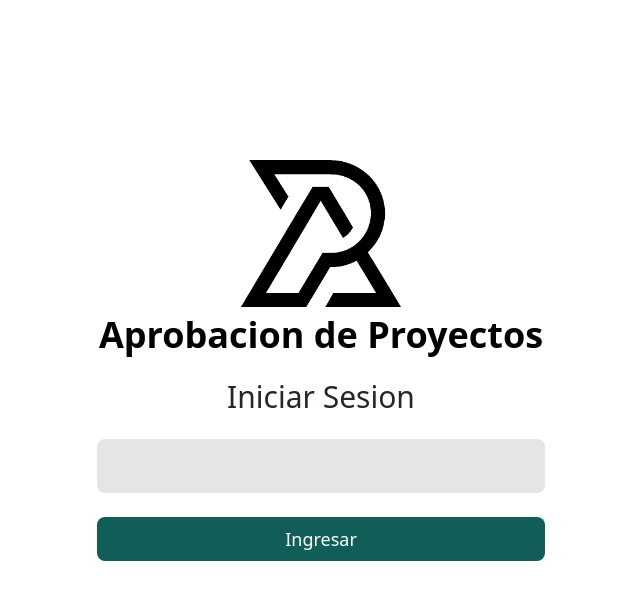
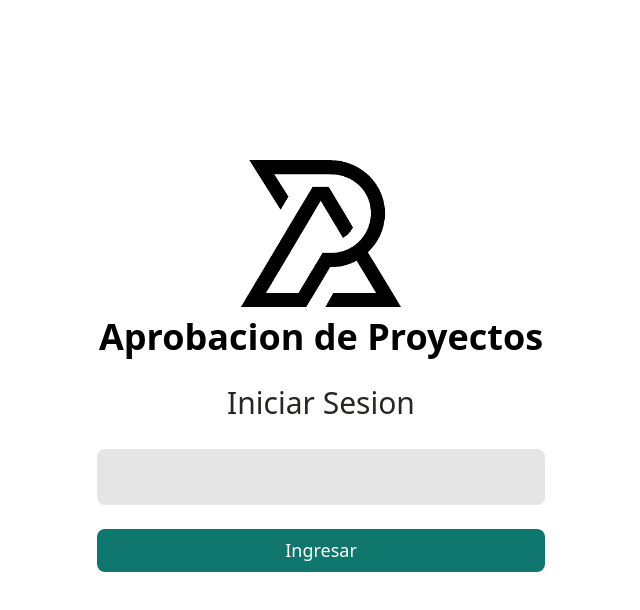
Before and after one commit to brunossaid/aprobacion-de-proyectos, a plain HTML site: page frontend/index.html in a window 1280 px wide. Shown: the whole page, without its empty margins (319-959 px from the left). Drawn offline with nearby package versions, Linux system fonts and the light colour scheme; no server answers.

Commit message:
correcciones del tp3
se creo una nueva rama ya que son cosas que a mi personalmente no me gustan, pero bueno

* se cambiaron los colores de los estados por unos mas apagados
* se hizo nuevamente la page del login ya que me pidio usar mas css, asi q se hizo esta completa desde 0 con css en lugar de tailwind

```diff
--- /dev/null
+++ b/frontend/css/login.css
@@ -0,0 +1,113 @@
+/* bg */
+.login-section {
+  display: flex;
+  flex-direction: column;
+  align-items: center;
+  padding-top: 160px;
+}
+
+/* logo*/
+.login-header {
+  display: flex;
+  flex-direction: column;
+  align-items: center;
+  margin-bottom: 1rem;
+}
+
+.logo-light {
+  display: block;
+  width: 10rem;
+}
+
+.logo-dark {
+  display: none;
+  width: 10rem;
+}
+
+/* titulo */
+.main-title {
+  font-size: 2.25rem;
+  font-weight: 600;
+  color: black;
+  margin-top: 0.2rem;
+  text-align: center;
+}
+
+/* form de login */
+.login-container {
+  display: flex;
+  flex-direction: column;
+  align-items: center;
+  gap: 1.5rem;
+  width: 100%;
+  max-width: 28rem;
+}
+
+.login-title {
+  font-size: 1.875rem;
+}
+
+.login-form {
+  width: 100%;
+}
+
+.user-select {
+  width: 100%;
+  font-size: 1.25rem;
+  border: 1px solid transparent;
+  border-radius: 0.5rem;
+  padding: 0.75rem 1rem;
+  background-color: #e5e5e5;
+  transition: all 0.3s ease;
+  appearance: none;
+  cursor: pointer;
+}
+
+.user-select:focus {
+  outline: none;
+  border-color: #0f766e; /* teal-800 */
+}
+
+.user-select:hover {
+  border-color: #a3a3a3; /* neutral-400 */
+}
+
+.login-button {
+  margin-top: 1.5rem;
+  width: 100%;
+  background-color: #0f766e;
+  color: white;
+  font-size: 1.125rem;
+  font-weight: 500;
+  padding: 0.5rem 0;
+  border: none;
+  border-radius: 0.5rem;
+  transition: background-color 0.3s ease;
+  cursor: pointer;
+}
+
+.login-button:hover {
+  background-color: #0d9488; /* teal-600 */
+}
+
+/* === MODO OSCURO === */
+.dark .logo-light {
+  display: none;
+}
+
+.dark .logo-dark {
+  display: block;
+}
+
+.dark .main-title {
+  color: white;
+}
+
+.dark .user-select {
+  background-color: #1c1917; /* stone-800 */
+  color: white;
+}
+
+.dark .login-container {
+  color: white;
+}
--- a/frontend/index.html
+++ b/frontend/index.html
@@ -21,6 +21,7 @@
 
     <!-- styles -->
     <link rel="stylesheet" href="css/styles.css" />
+    <link rel="stylesheet" href="css/login.css" />
 
     <!-- scritps -->
     <script type="module" src="js/main.js"></script>
--- a/frontend/pages/login.html
+++ b/frontend/pages/login.html
@@ -1,33 +1,22 @@
-<section class="flex flex-col items-center pt-[160px]">
-  <div class="flex flex-col items-center mb-6">
-    <img
-      src="img/ap-logo-black.png"
-      alt="logo"
-      class="block dark:hidden w-40"
-    />
-    <img src="img/ap-logo.png" alt="logo" class="hidden dark:block w-40" />
-    <h1 class="text-4xl font-semibold text-black dark:text-white mt-2">
-      Aprobacion de Proyectos
-    </h1>
+<section class="login-section">
+  <div class="login-header">
+    <img src="img/ap-logo-black.png" alt="logo" class="logo-light" />
+    <img src="img/ap-logo.png" alt="logo" class="logo-dark" />
+    <h1 class="main-title">Aprobacion de Proyectos</h1>
   </div>
 
-  <div class="flex flex-col items-center gap-6 w-full max-w-md">
-    <h1 class="text-3xl">Iniciar Sesion</h1>
+  <div class="login-container">
+    <h1 class="login-title">Iniciar Sesion</h1>
 
-    <form id="auth-form" class="w-full">
+    <form id="auth-form" class="login-form">
       <select
         id="user-select"
         name="user"
         required
-        class="w-full text-xl border border-transparent rounded-lg px-4 py-3 transition duration-300 bg-neutral-200 dark:bg-stone-800 focus:outline-none focus:border-teal-800 hover:border-neutral-400 appearance-none cursor-pointer"
+        class="user-select"
       ></select>
 
-      <button
-        type="submit"
-        class="mt-6 w-full bg-teal-800 hover:bg-teal-600 text-white text-lg font-medium py-2 rounded-lg transition duration-300"
-      >
-        Ingresar
-      </button>
+      <button type="submit" class="login-button">Ingresar</button>
     </form>
   </div>
 </section>
```
Also changed, not shown: frontend/pages/login-tw.html (added, +35 -0 lines).
